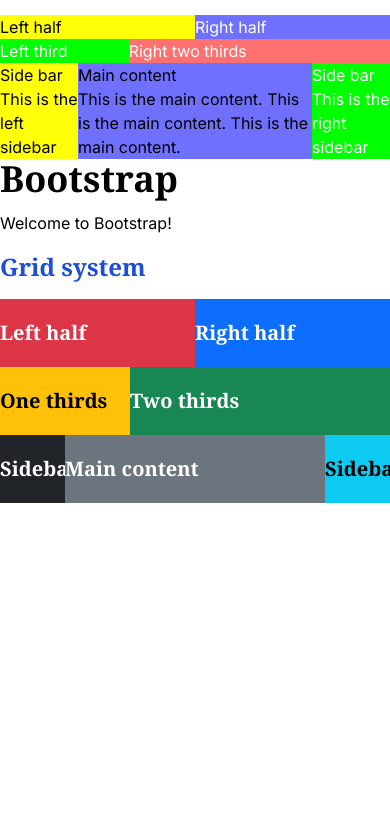
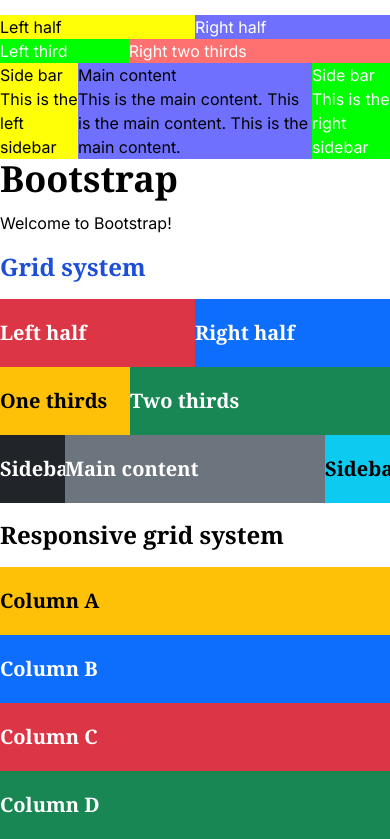
Before and after one commit to jamescd18/tuiter-web-app, a Next.js app: page /labs/a2 in a window 390 px wide. Shown: the part 5015-5854 px from the top of the page. Before the commit the page ends 5518 px from the top, so only its background shows below. Built offline with nearby package versions, Linux system fonts and the light colour scheme.

Commit message:
Responsive grid

```diff
--- a/app/labs/a2/page.tsx
+++ b/app/labs/a2/page.tsx
@@ -291,6 +291,21 @@
           </div>
         </div>
       </div>
+      <H2>Responsive grid system</H2>
+      <div className="grid grid-cols-4">
+        <div className="col-span-4 md:col-span-2 xl:col-span-1 bg-bswarning">
+          <H3>Column A</H3>
+        </div>
+        <div className="col-span-4 md:col-span-2 xl:col-span-1 bg-bsprimary text-white">
+          <H3>Column B</H3>
+        </div>
+        <div className="col-span-4 md:col-span-2 xl:col-span-1 bg-bsdanger text-white">
+          <H3>Column C</H3>
+        </div>
+        <div className="col-span-4 md:col-span-2 xl:col-span-1 bg-bssuccess text-white">
+          <H3>Column D</H3>
+        </div>
+      </div>
     </>
   );
 }
```
